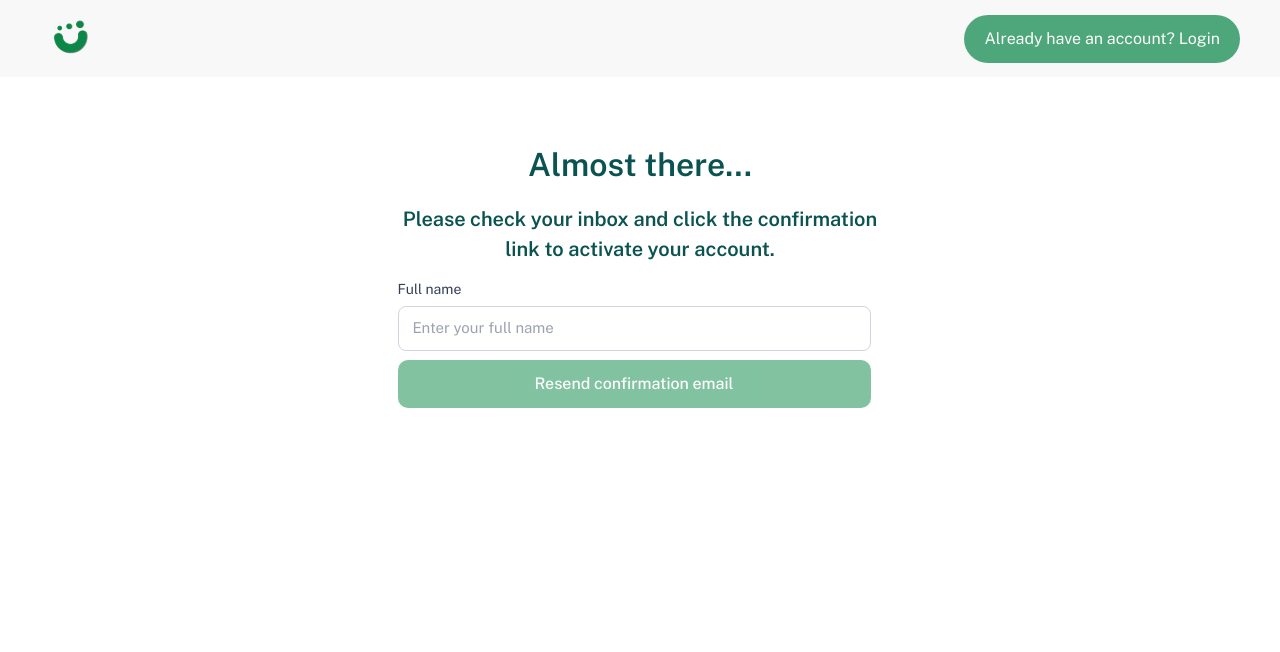
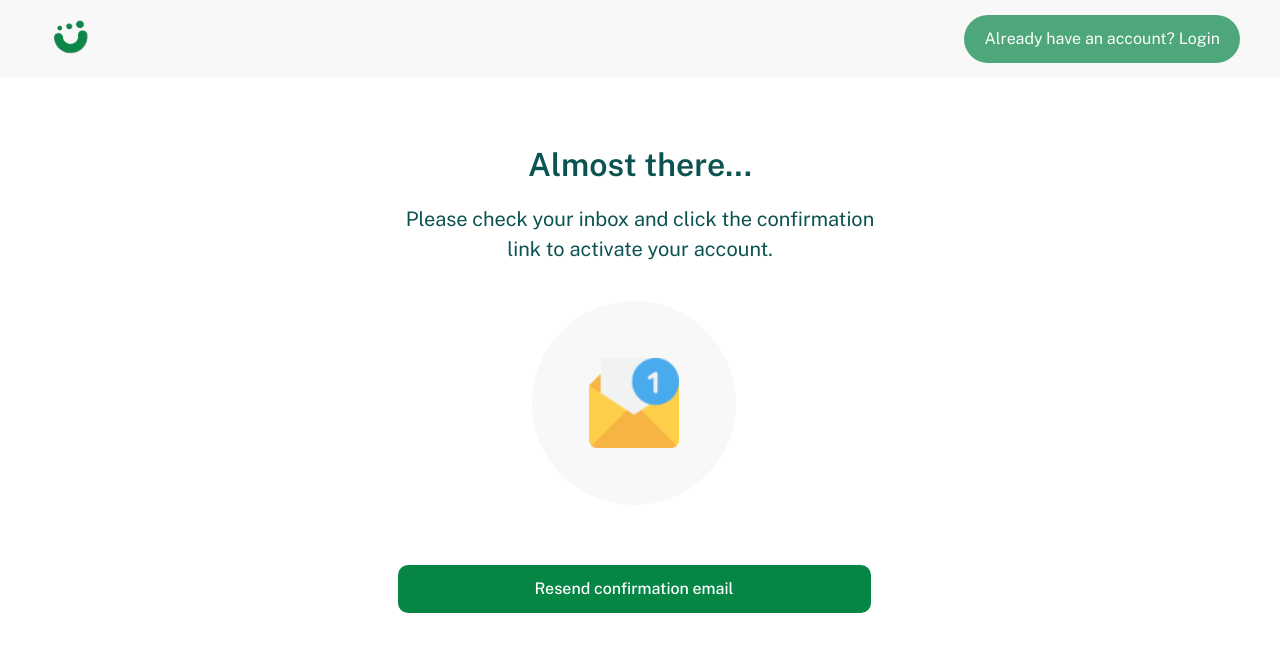
Before and after one commit to crowdr-dev/crowdr-web-app, a Next.js app: page /register in a window 1280 px wide. Shown: the top 652 px of the page. Built offline with nearby package versions, Linux system fonts and the light colour scheme.

Commit message:
finished confirmation email page

```diff
--- a/src/app/register/components/Confirmation.tsx
+++ b/src/app/register/components/Confirmation.tsx
@@ -1,3 +1,6 @@
+import Image from "next/image";
+import Email from "../../../../public/images/email.png"
+
 const Confirmation = () => {
     return (
 <section>
@@ -6,19 +9,16 @@ const Confirmation = () => {
           <h1 className="text-center text-[#0B5351] text-[18px] md:text-[32px] font-[600] mb-[8px] md:mb-[15px]">
             Almost there...
           </h1>
-            <h2 className="text-center text-[#0B5351] text-[14px] md:text-[20px] md:font-[600] mb-[15px]">
+            <h2 className="text-center text-[#0B5351] text-[14px] md:text-[20px] mb-[40px] md:mb-[37px]">
                 Please check your inbox and click the confirmation link to activate your account.
             </h2>
 
           <div className="max-w-[473px]">
-              <div id="fullname" className="flex flex-col mb-[9px]">
-                  <label htmlFor="fullname" className="text-[14px] text-[#344054] mb-[6px]">Full name</label>
-                  <input type="text" id="fullname" name="fullname" placeholder="Enter your full name" className="text-[15px] rounded-lg border border-[#D0D5DD] py-[10px] px-[14px]" />
+              <div id="email_icon" className="flex justify-center items-center md:bg-[#F8F8F8] rounded-full h-[204px] w-[204px] mx-auto md:mb-[60px]">
+                  <Image src={Email} alt="email icon" className="md:w-[90px]" />
               </div>
 
-
-
-              <button className="bg-[#068645] opacity-50 text-white text-[14px] md:text-base font-[400] md:font-[500] leading-[24px] rounded-[10px] w-full py-[12px] px-[20px] mb-[21px]">Resend confirmation email</button>
+              <button className="bg-[#068645] text-white text-[14px] md:text-base font-[400] md:font-[500] leading-[24px] rounded-[10px] w-full py-[12px] px-[20px] mb-[21px]">Resend confirmation email</button>
           </div>
         </div>
       </div>
```
Also changed, not shown: public/images/email.png (added).
